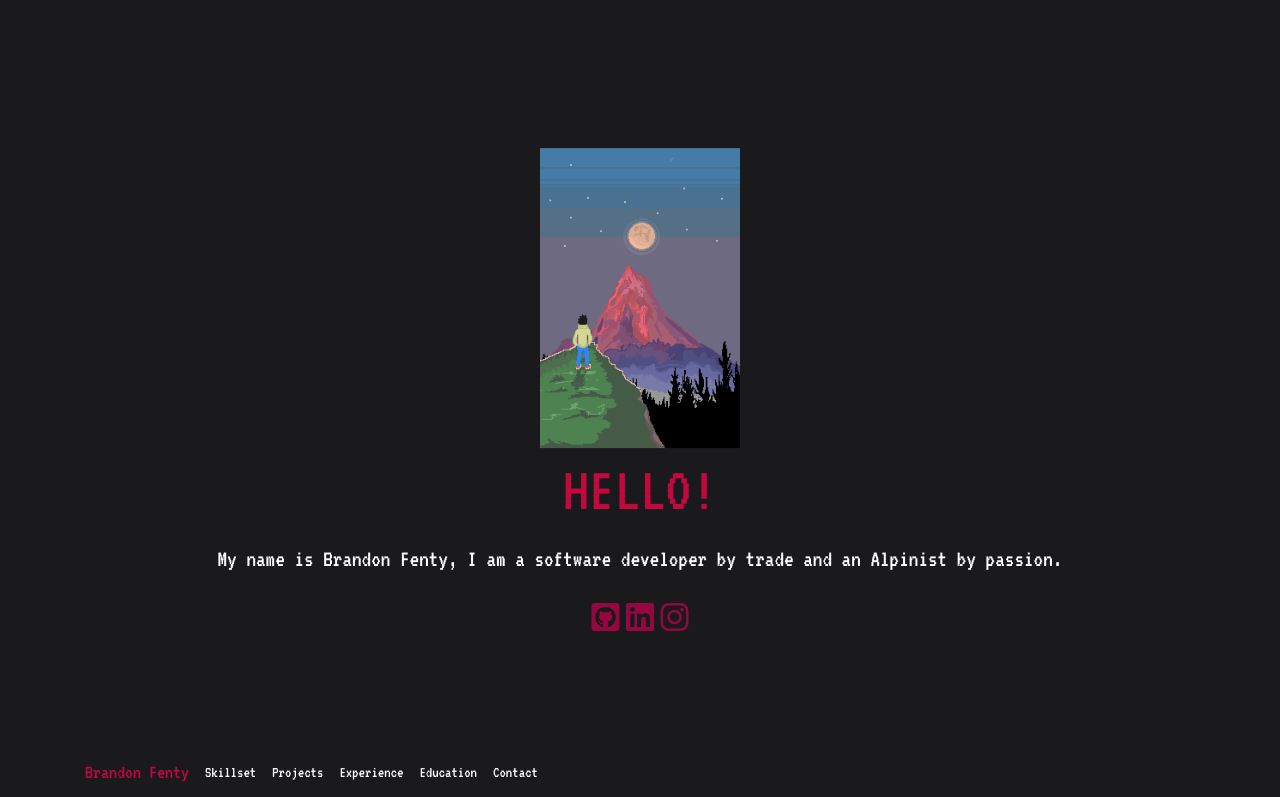
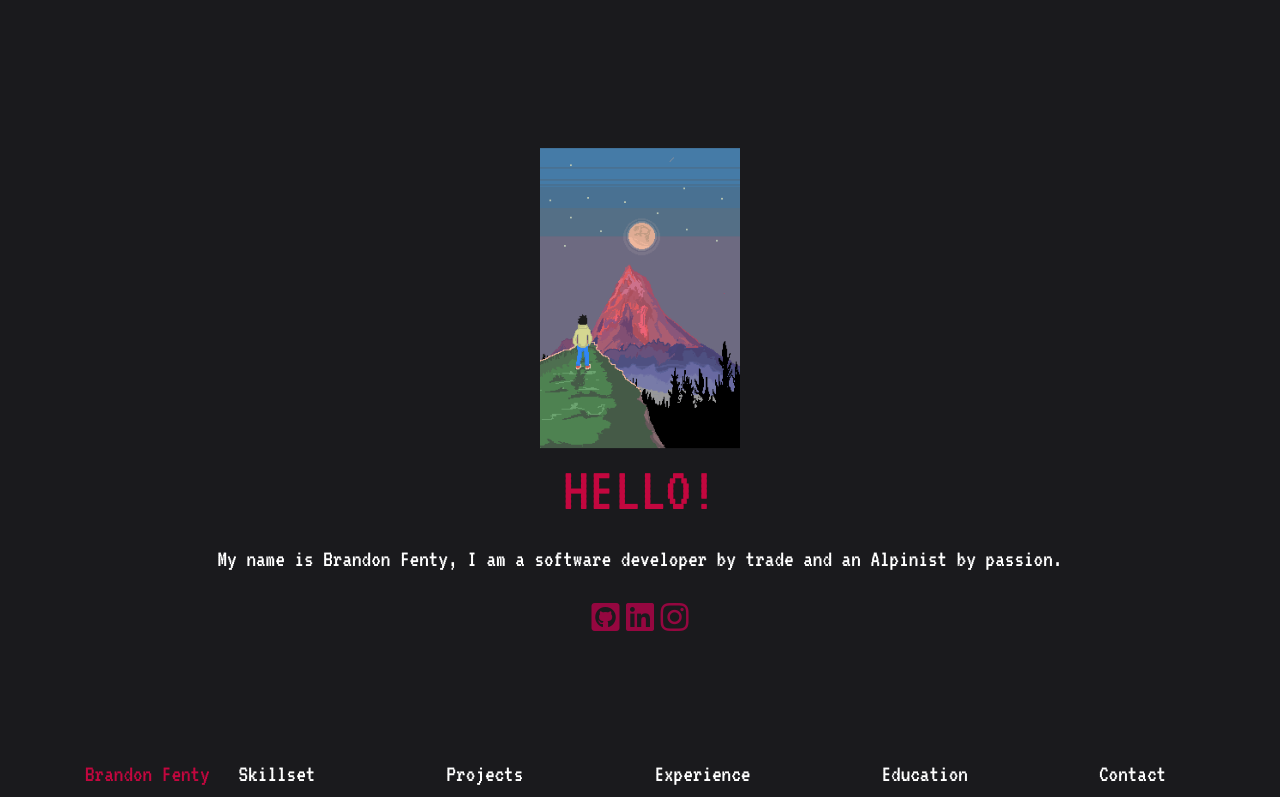
Before and after one commit to brandon-fenty/portfolio, a plain HTML site: page index.html in a window 1280 px wide. Shown: the top 797 px of the page. Drawn offline with nearby package versions, Linux system fonts and the light colour scheme.

Commit message:
nav sizing hotfix

```diff
--- a/index.html
+++ b/index.html
@@ -24,11 +24,11 @@
 <body class="bg-color-grey">
     <nav class="site-header navbar navbar-expand-lg navbar-dark  fixed-bottom bg-color-dark">
         <div class="container">
-            <a class="navbar-brand" href="#"><span class="color-pink">Brandon Fenty</span></a>
+            <a class="nav-item color-pink" href="#">Brandon Fenty</a>
             <button class="navbar-toggler" type="button" data-toggle="collapse" data-target="#navbar-content" aria-controls="navbar-content" aria-expanded="false">
                 <span class="navbar-toggler-icon  color-white"></span>
             </button>
-            <div class="collapse navbar-collapse" id="navbar-content">
+            <div class="collapse navbar-collapse justify-content-between" id="navbar-content">
                 <a class="nav-item color-white" href="#skillset">Skillset</a>
                 <a class="nav-item color-white" href="#projects">Projects</a>
                 <a class="nav-item color-white" href="#experience">Experience</a>
--- a/styles/modules.css
+++ b/styles/modules.css
@@ -3,7 +3,8 @@
 nav a {
     text-decoration: none;
     display: block;
-    margin-right: 1em;
+    margin-right: 1.2em;
+    font-size: 1.5em;
 }
 
 /* Landing */
```
